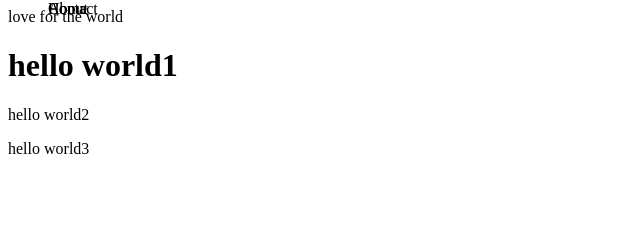
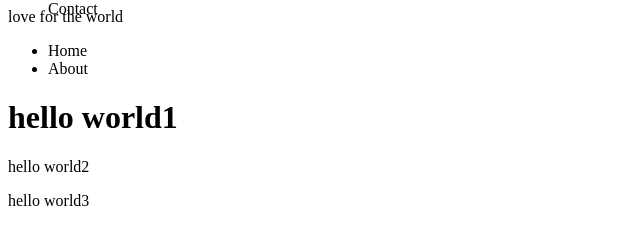
Before and after one commit to Alumsr/Alumsr.github.io, a plain HTML site: page index.html in a window 1280 px wide. Shown: the whole page, without its empty margins (0-640 px from the left). Drawn offline with Linux system fonts and the light colour scheme.

Commit message:
commit from desktop

```diff
--- a/index.html
+++ b/index.html
@@ -3,9 +3,9 @@
     <link rel="stylesheet" href="style1.css">
     <head>love for the world</head>
     <nav>
-        <ul class="nav">
-            <li class="nav">Home</li>
-            <li class="nav">About</li>
+        <ul>
+            <li>Home</li>
+            <li>About</li>
             <li class="nav">Contact</li>
 
         </ul>
```
